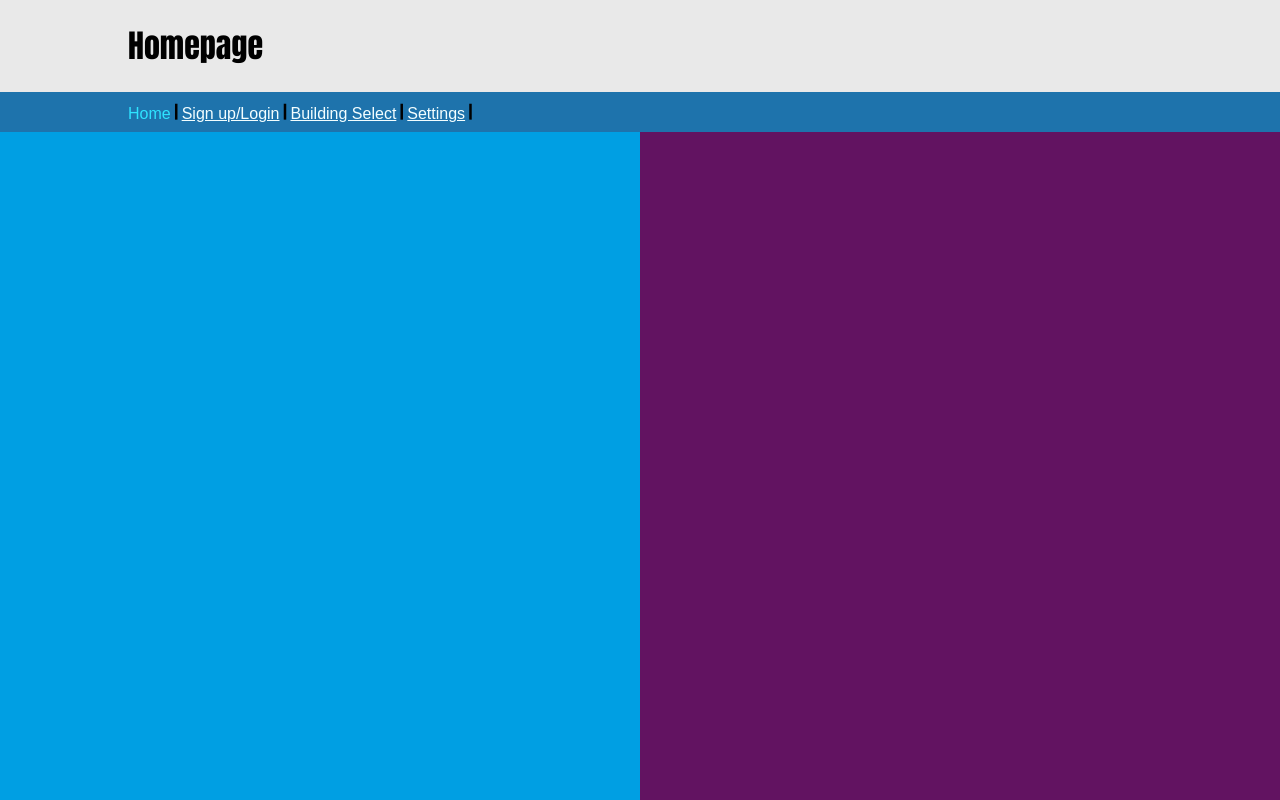
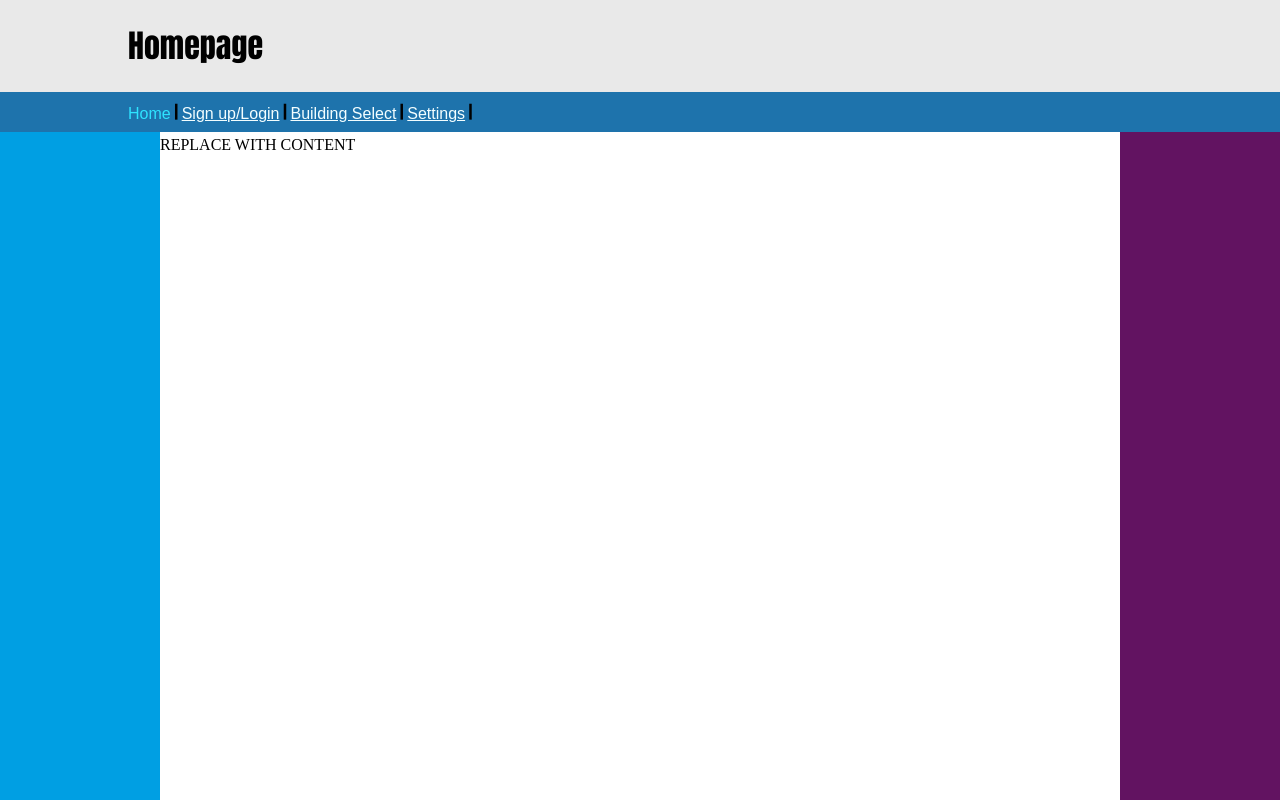
Before and after one commit to TeamFloorPlan/TeamFloorPlan, a PHP site: page / in a window 1280 px wide. Run offline with PHP 8.4, Linux system fonts and the light colour scheme.

Commit message:
Added white content section

```diff
--- a/index.html
+++ b/index.html
@@ -17,7 +17,9 @@
   </header>
   <body>
 
-<p> current home page, adding stuff </p>
+    <section>
+      <p>REPLACE WITH CONTENT</p>
+    </section>
 
   </body>
 </html>
--- a/style/stylesheet.css
+++ b/style/stylesheet.css
@@ -45,3 +45,13 @@
 body {
   background: linear-gradient(to right, #009fe3 0%,#009fe3 50%, 50%, #621361 50%, #621361 100%);
 }
+
+section {
+  position: absolute;
+  height: auto;
+  top: 15%;
+  left: 12.5%;
+  width: 75%;
+  bottom: 0;
+  background-color: white;
+}
```
